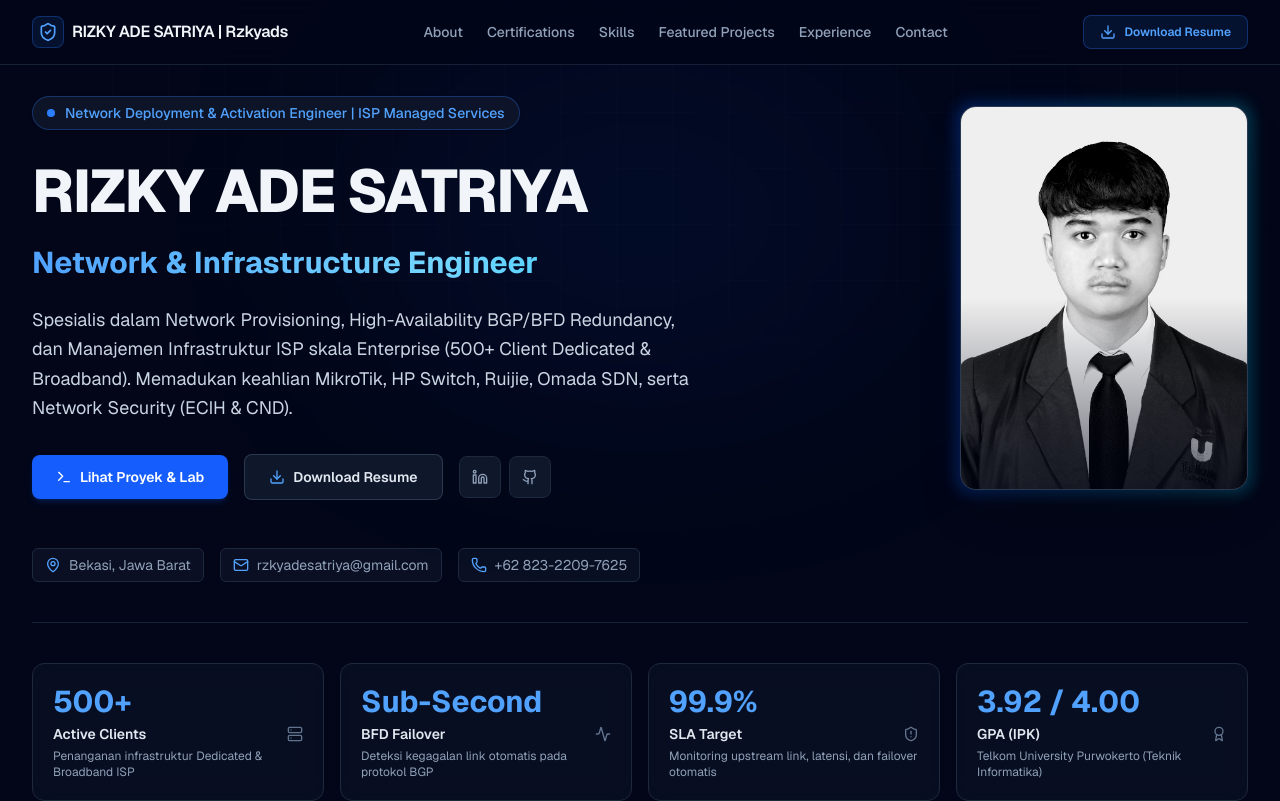
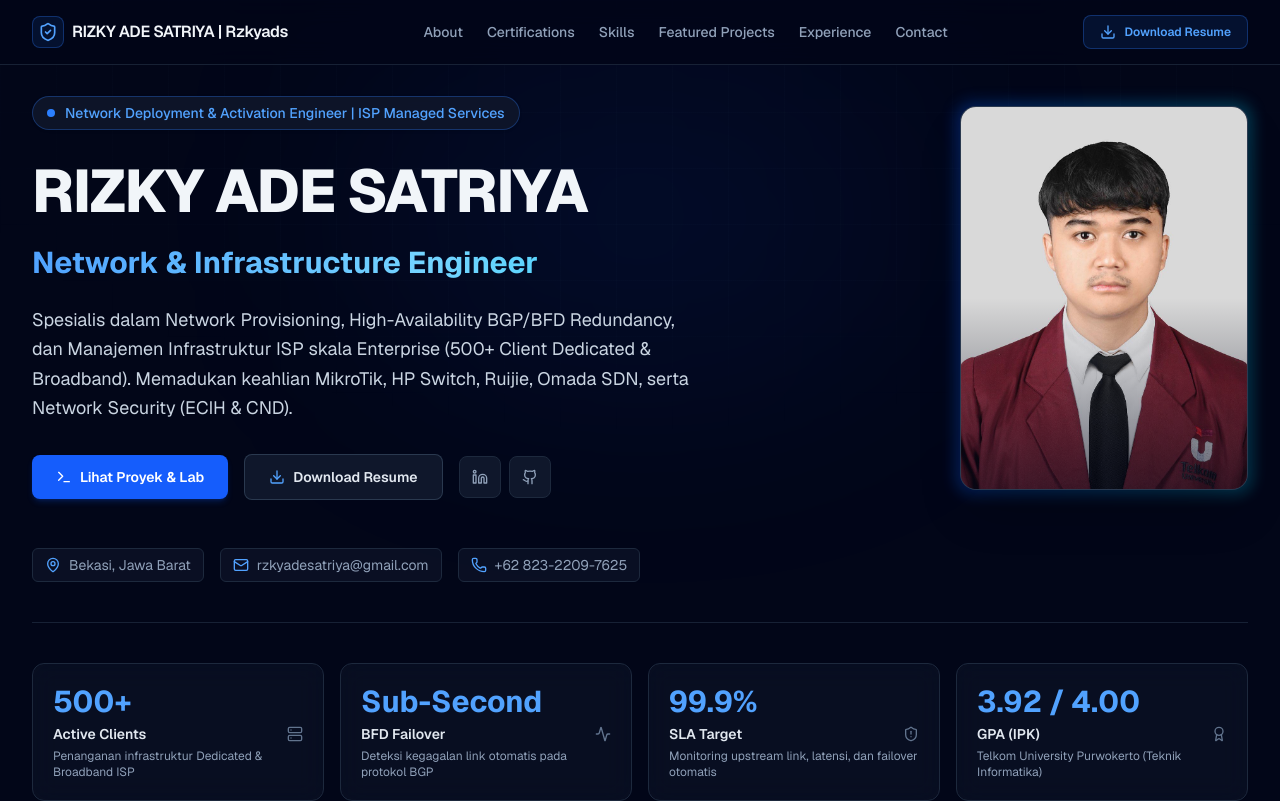
Before and after one commit to Rzkyads/My_Portofolio, a Next.js app: page / in a window 1280 px wide. Shown: the top 801 px of the page. Built offline with nearby package versions, Linux system fonts and the light colour scheme.

Commit message:
fix: remove grayscale filter to display profile picture in full color by default

```diff
--- a/src/components/Hero.tsx
+++ b/src/components/Hero.tsx
@@ -95,7 +95,7 @@ export default function Hero() {
                   alt={personalInfo.name}
                   fill
                   priority
-                  className="object-cover object-center grayscale contrast-125 hover:grayscale-0 transition-all duration-500"
+                  className="object-cover object-center transition-all duration-500"
                 />
                 <div className="absolute inset-0 bg-gradient-to-t from-slate-950 via-transparent to-transparent opacity-60" />
               </div>
```
